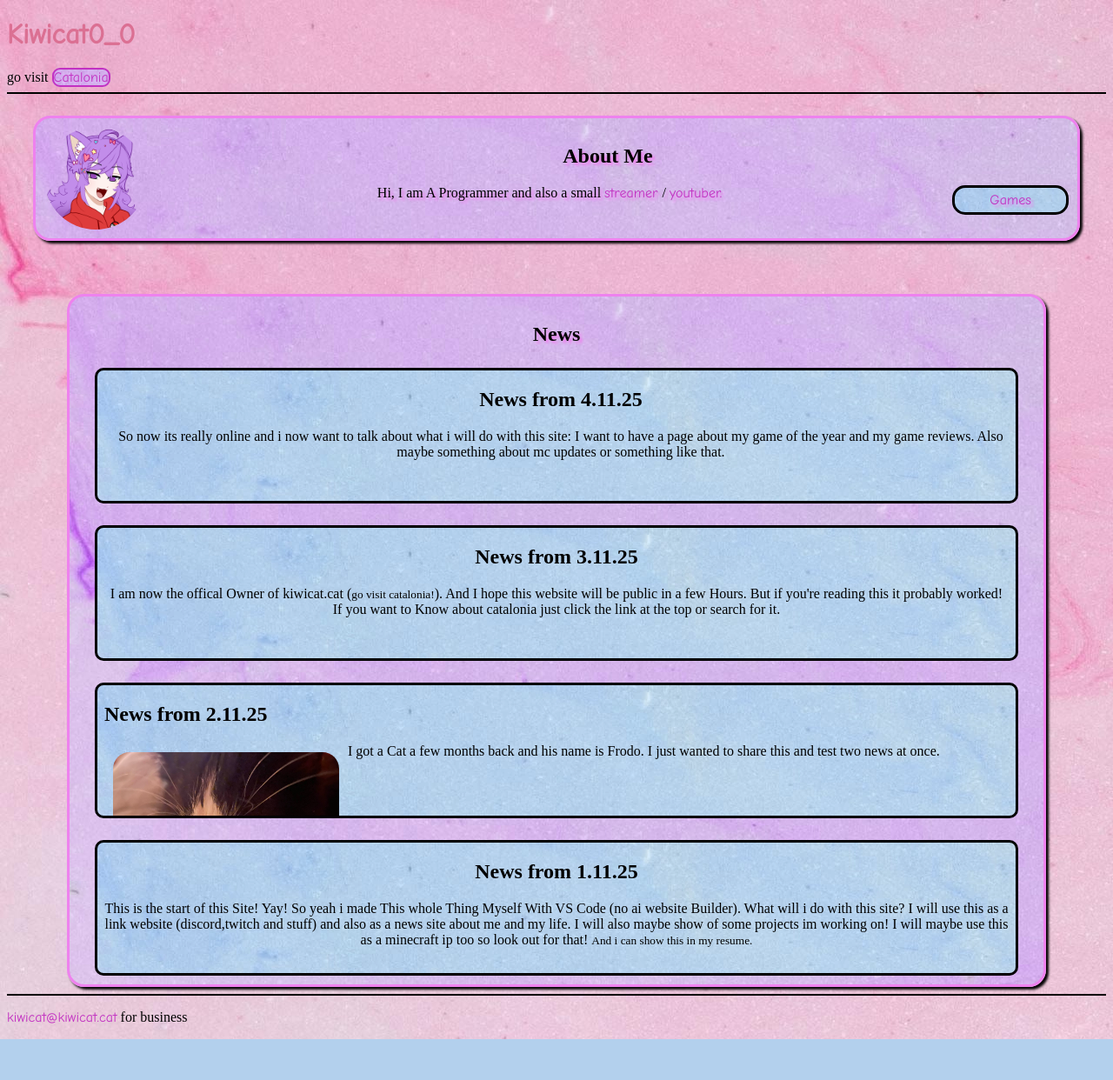
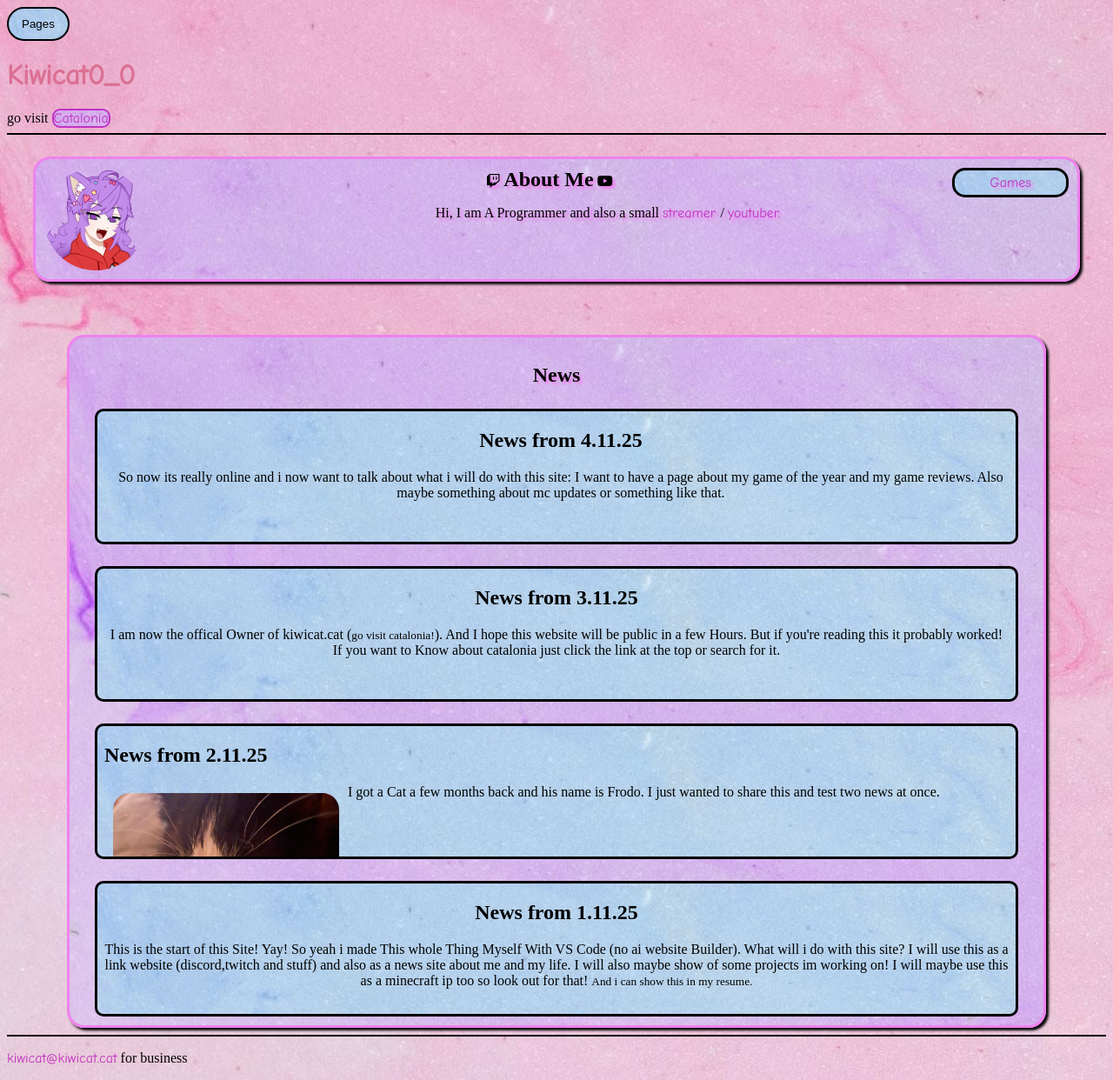
Before and after one commit to kiwicat-minecraft/kiwicat.wtf, a PHP site: page / in a window 1280 px wide. Shown: the whole page at 87% size. Before the commit the page ends 1195 px from the top, so only its background shows below. Run offline with PHP 8.4, Linux system fonts and the light colour scheme; some libraries are stand-ins or nearby versions.

Commit message:
dropdown menu

```diff
--- a/assets/css/style.css
+++ b/assets/css/style.css
@@ -137,3 +137,41 @@ body{
     display: inline;
     min-width: fit-content;
 }
+
+.dropdown button{
+    background-image: url(/assets/images/background_blue.webp);
+    color: black;
+    padding: 10px 15px;
+    border: solid;
+    border-width: 2px;
+    border-radius: 50px;
+    cursor: pointer;
+}
+.dropdown a{
+    display: block;
+    color: black;
+    text-decoration: none;
+    padding: 10px 15px;
+}
+.dropdown .content{
+    border-radius: 5px;
+    display: none;
+    background-image: url(/assets/images/background\ purple.jpg);
+    position: absolute;
+    min-width: 100px;
+    box-shadow: 2px 2px 5px black;
+
+}
+.dropdown:hover .content{
+    display: block;
+}
+
+.dropdown:hover button{
+    background-image: url(/assets/images/background\ purple.jpg);
+}
+.dropdown a:hover{
+    background-image: url(/assets/images/background_blue.webp);
+}
+.dropdown{
+    display: inline;
+}
--- a/index.html
+++ b/index.html
@@ -4,6 +4,8 @@
 
     <head>
             <title>Kiwicat0_0</title>
+
+            <script src="https://kit.fontawesome.com/1c457c6875.js" crossorigin="anonymous"></script>
 
             <link rel="stylesheet" href="assets/css/style.css">
 
@@ -29,15 +31,28 @@
     <body>
 
         <!--Hello-->
-        <h1 id="title" >Kiwicat0_0</h1>
+        <div class="dropdown">
+            <button>Pages</button>
+            <div class="content">
+                <a class="link" href="/games/reviews/">Reviews</a>
+                <a class="link" href="/discord/"><i class="fa-brands fa-discord" style="color: #501fe2;"></i>Discord</a>
+                <a class="link" href="/catalonia/">Catalonia</a>
+            </div>
+        </div>
+        <header><h1 id="title" >Kiwicat0_0</h1></header>
+
         <p style="display: inline;">go visit </p>
         <a href="/catalonia/" id="cat" class="link">Catalonia</a>
         <br>
         <hr color="black">
         <div id="main">
+            <section>
                 <div class="text" id="me" align="center">
                     <img id="kiwi" class="icons" src="/assets/images/avatar.webp" width="100">
-                <h2>About Me</h2>
+                    <i class="fa-brands fa-twitch" style="display: inline;"></i>
+                    <h2 style="display: inline;">About Me</h2>
+                    <i class="fa-brands fa-youtube" style="display: inline;"></i>
+
                     <a class="link" id="s_change" href="/games/" style="margin: auto; width: 10%; min-width: fit-content; float: right;">Games</a>
 
                     <p>
@@ -51,6 +66,7 @@
                         </a>
                     </p>
                 </div>
+            </section>
             <br>
             <br>
             <div class="text" id="newsb" style="width: 91%; margin: auto; height: 130%;">
@@ -66,11 +82,13 @@
 
 
         <hr color="black">
+        <footer>
             <div class="imp">
                 <p>
                     <a class="link" href="mailto:kiwicat@kiwicat.cat">kiwicat@kiwicat.cat</a> for business
                 </p>
             </div>
+        </footer>
 
 
     </body>
```
Also changed, not shown: catalonia/index.html (+10 -1 lines), games/index.html (+10 -0 lines), games/reviews/index.html (+9 -0 lines). Lines whose indentation alone changed are shown as unchanged.
